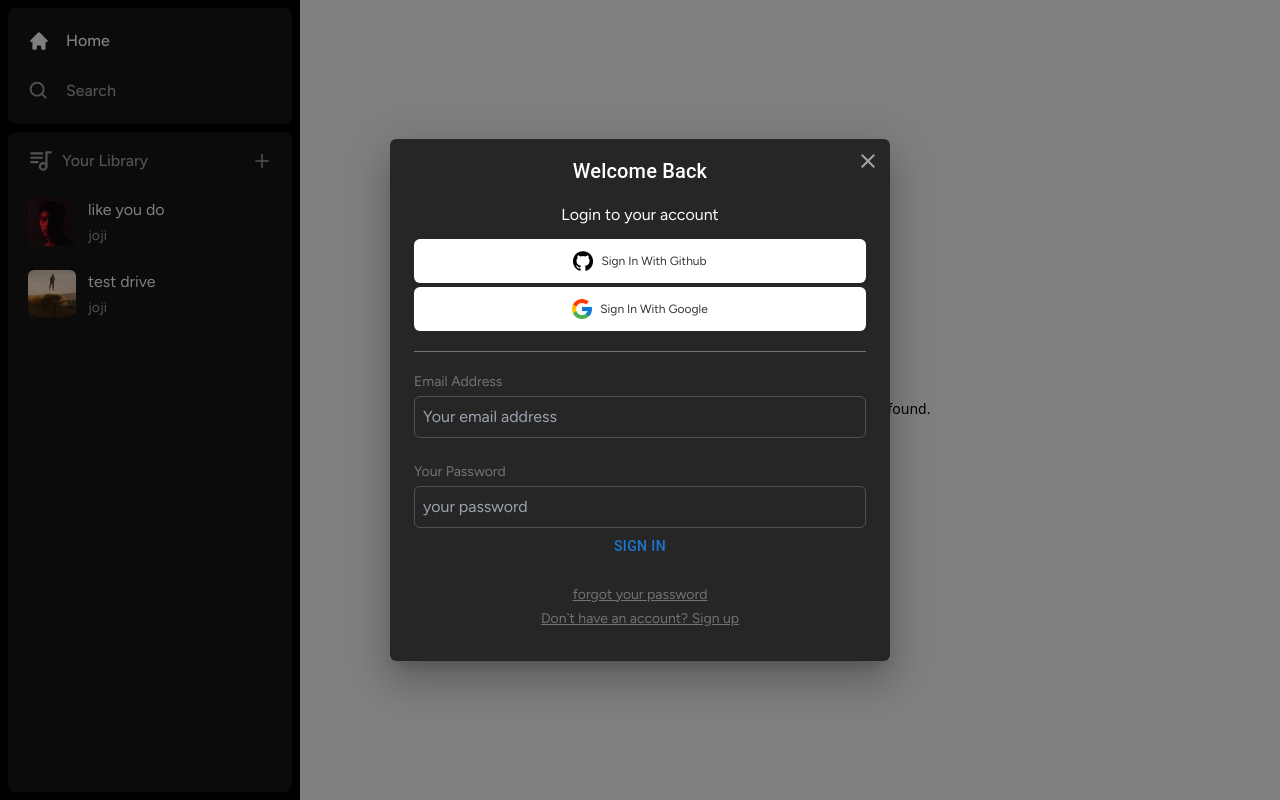
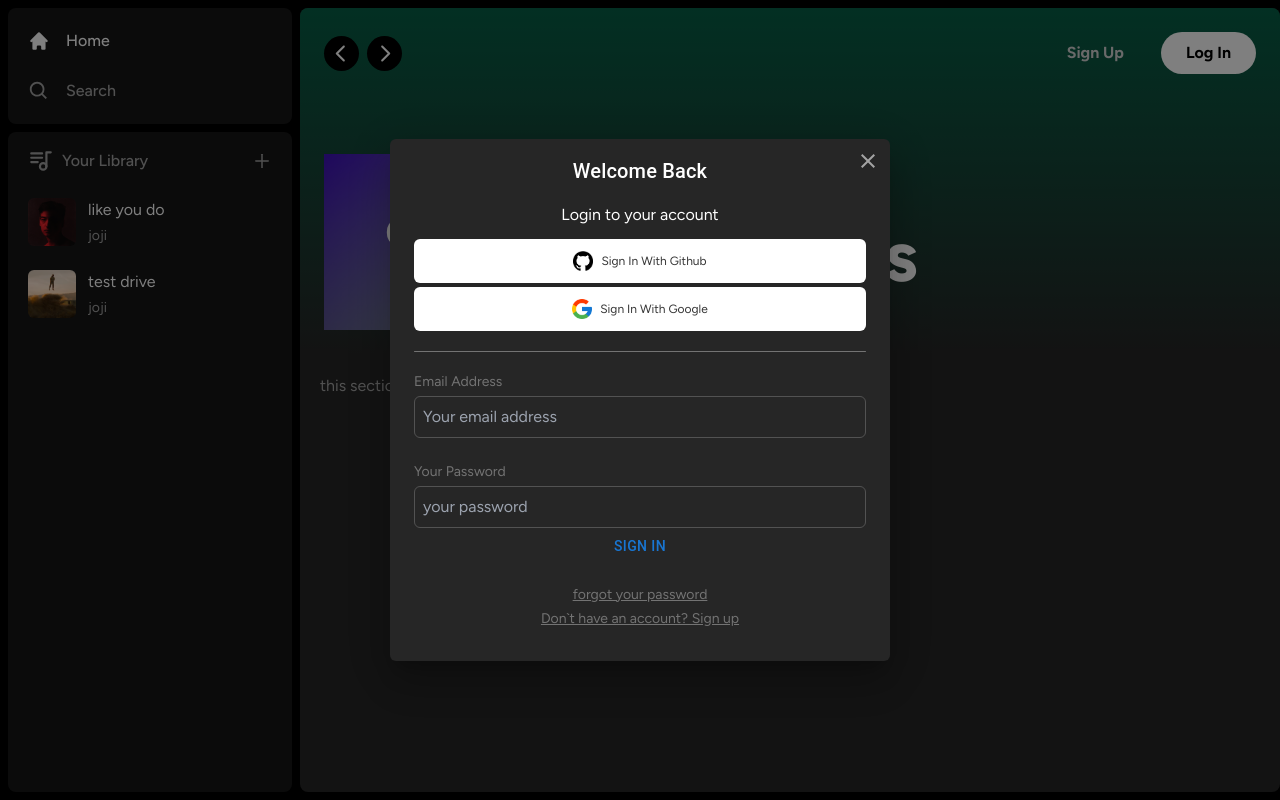
Before and after one commit to moeinparvizi/music-player, a Next.js app: page /liked in a window 1280 px wide. Before the commit this address had no page. Built offline with nearby package versions, Linux system fonts and the light colour scheme.

Commit message:
create liked page & LikeContent component

```diff
--- /dev/null
+++ b/app/liked/components/LikedContent.jsx
@@ -0,0 +1,7 @@
+const LikedContent = () => {
+  return (
+    <div className="text-semibold text-neutral-400 m-5">this section is coming soon</div>
+  );
+}
+
+export default LikedContent;
--- /dev/null
+++ b/app/liked/page.jsx
@@ -0,0 +1,36 @@
+import Header from "@/components/Header";
+import Image from "next/image";
+import LikedContent from "./components/LikedContent";
+
+const Liked = () => {
+  return (
+    <div className="bg-neutral-800 rounded-lg w-full h-full overflow-hidden overflow-y-auto">
+      <Header>
+        <div className="mt-20">
+          <div className="flex flex-col md:flex-row items-center gap-x-5">
+            <div className="relative h-32 w-32 lg:w-44 lg:h-44">
+              <Image
+                fill
+                // placeholder="blur"
+                alt="PlayList"
+                className="object-cover"
+                src="/images/liked.png"
+              />
+            </div>
+            <div className="flex flex-col gap-y-2 mt-4 md:mt-0">
+              <p className="hidden md:block capitalize font-semibold text-sm">
+                playlist
+              </p>
+              <h1 className="text-white text-4xl sm:text-5xl lg:text-7xl font-bold capitalize">
+                liked songs
+              </h1>
+            </div>
+          </div>
+        </div>
+      </Header>
+      <LikedContent />
+    </div>
+  );
+};
+
+export default Liked;
--- a/components/LikeButton.jsx
+++ b/components/LikeButton.jsx
@@ -12,7 +12,7 @@ const LikeButton = ({ songId }) => {
   const handleLike = () => {
     setIsLiked(!isLiked);
     if (!isLiked) {
-      toast("Successfully");
+      toast.success("Successfully");
     }
   };
   return (
```
